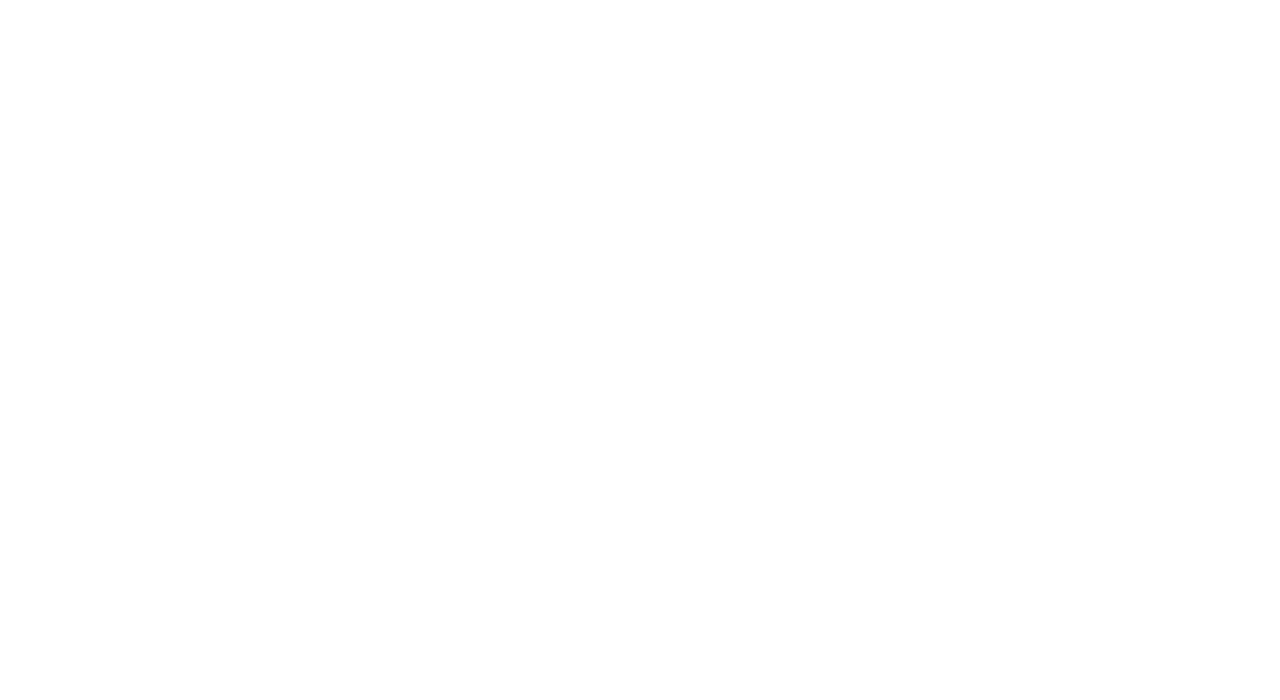
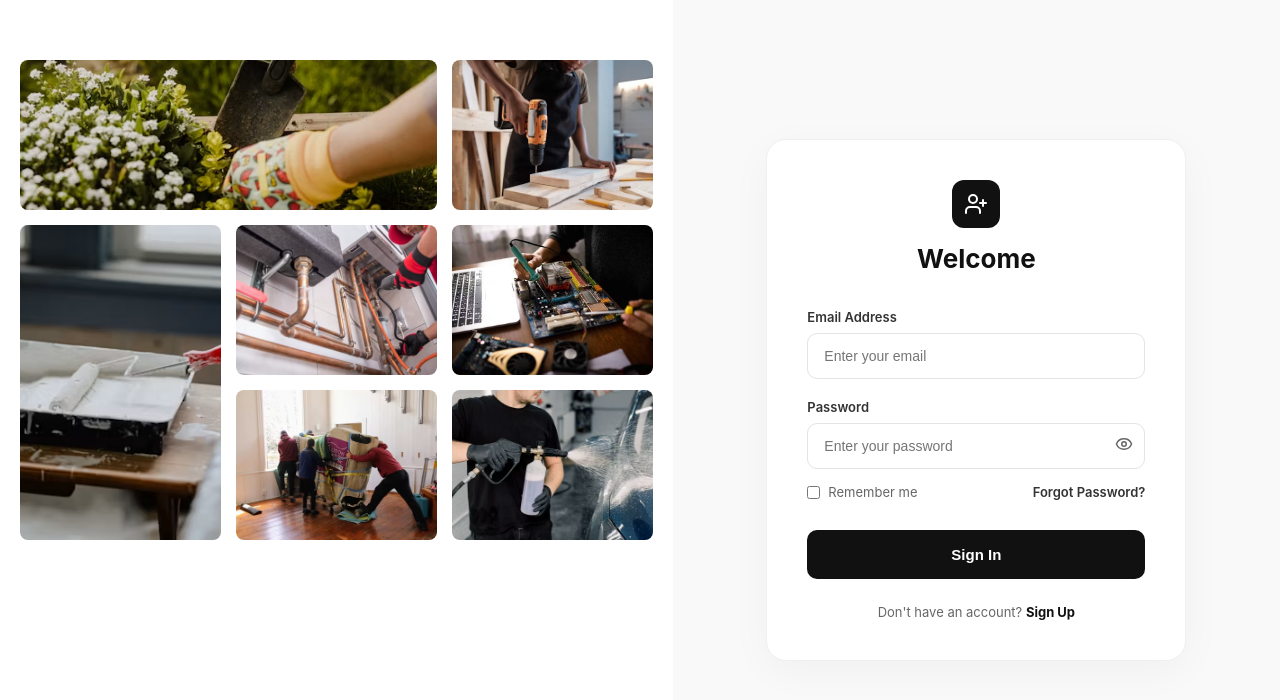
Before and after one commit to springboardmentor210/HireHelper_Team1, a React (Vite) app in the folder client/: page /login in a window 1280 px wide. Before the commit this address had no page. Shown: the top 700 px of the page. Built offline with nearby package versions, Linux system fonts and the light colour scheme.

Commit message:
feat: implement login page

```diff
--- a/client/src/App.jsx
+++ b/client/src/App.jsx
@@ -1,6 +1,6 @@
 import React from 'react';
 import Home from './features/auth/pages/Home';
-
+import Login from './features/auth/pages/Login';
 import VerifyOTP from './features/auth/pages/VerifyOTP';
 import { Routes, Route } from 'react-router-dom';
 
@@ -8,6 +8,7 @@
   return (
     <Routes>
       <Route path="/" element={<Home />} />
+      <Route path="/login" element={<Login />} />
       <Route path="/verify-otp" element={<VerifyOTP />} />
     </Routes>
   );
--- a/client/src/features/auth/pages/Login.css
+++ b/client/src/features/auth/pages/Login.css
@@ -1,4 +1,4 @@
-/*
+
 * {
   box-sizing: border-box;
   margin: 0;
@@ -217,4 +217,4 @@
   .login-right {
     padding: 20px;
   }
-} */
+}
--- a/client/src/features/auth/pages/Login.jsx
+++ b/client/src/features/auth/pages/Login.jsx
@@ -1,100 +1,100 @@
-// import { useState } from 'react';
-// import { Eye, EyeOff } from 'lucide-react';
-// import './Login.css';
+import { useState } from 'react';
+import { Eye, EyeOff } from 'lucide-react';
+import './Login.css';
 
 
-// const Login = () => {
-//   const [email, setEmail] = useState('');
-//   const [password, setPassword] = useState('');
-//   const [showPassword, setShowPassword] = useState(false);
+const Login = () => {
+  const [email, setEmail] = useState('');
+  const [password, setPassword] = useState('');
+  const [showPassword, setShowPassword] = useState(false);
 
-//   const handleSubmit = (e) => {
-//     e.preventDefault();
-//     console.log('Login attempt:', { email, password });
-//   };
+  const handleSubmit = (e) => {
+    e.preventDefault();
+    console.log('Login attempt:', { email, password });
+  };
 
-//   return (
-//     <div className="login-container">
-//       <div className="login-left">
-//         <div className="image-grid">
-//           <div className="grid-item img-1"></div>
-//           <div className="grid-item img-2"></div>
-//           <div className="grid-item img-3"></div>
-//           <div className="grid-item img-4"></div>
-//           <div className="grid-item img-5"></div>
-//           <div className="grid-item img-6"></div>
-//           <div className="grid-item img-7"></div>
-//         </div>
-//       </div>
+  return (
+    <div className="login-container">
+      <div className="login-left">
+        <div className="image-grid">
+          <div className="grid-item img-1"></div>
+          <div className="grid-item img-2"></div>
+          <div className="grid-item img-3"></div>
+          <div className="grid-item img-4"></div>
+          <div className="grid-item img-5"></div>
+          <div className="grid-item img-6"></div>
+          <div className="grid-item img-7"></div>
+        </div>
+      </div>
 
-//       <div className="login-right">
-//         <div className="login-card">
-//           <div className="login-header">
-//             <div className="profile-icon">
-//               <svg width="24" height="24" viewBox="0 0 24 24" fill="none" stroke="currentColor" strokeWidth="2" strokeLinecap="round" strokeLinejoin="round">
-//                 <path d="M16 21v-2a4 4 0 0 0-4-4H6a4 4 0 0 0-4 4v2"></path>
-//                 <circle cx="9" cy="7" r="4"></circle>
-//                 <line x1="19" y1="8" x2="19" y2="14"></line>
-//                 <line x1="22" y1="11" x2="16" y2="11"></line>
-//               </svg>
-//             </div>
-//             <h2>Welcome</h2>
-//           </div>
+      <div className="login-right">
+        <div className="login-card">
+          <div className="login-header">
+            <div className="profile-icon">
+              <svg width="24" height="24" viewBox="0 0 24 24" fill="none" stroke="currentColor" strokeWidth="2" strokeLinecap="round" strokeLinejoin="round">
+                <path d="M16 21v-2a4 4 0 0 0-4-4H6a4 4 0 0 0-4 4v2"></path>
+                <circle cx="9" cy="7" r="4"></circle>
+                <line x1="19" y1="8" x2="19" y2="14"></line>
+                <line x1="22" y1="11" x2="16" y2="11"></line>
+              </svg>
+            </div>
+            <h2>Welcome</h2>
+          </div>
 
-//           <form onSubmit={handleSubmit} className="login-form">
+          <form onSubmit={handleSubmit} className="login-form">
 
-//             <div className="input-group">
-//               <label>Email Address</label>
-//               <input
-//                 type="email"
-//                 placeholder="Enter your email"
-//                 value={email}
-//                 onChange={(e) => setEmail(e.target.value)}
-//                 required
-//               />
-//             </div>
+            <div className="input-group">
+              <label>Email Address</label>
+              <input
+                type="email"
+                placeholder="Enter your email"
+                value={email}
+                onChange={(e) => setEmail(e.target.value)}
+                required
+              />
+            </div>
 
-//             <div className="input-group">
-//               <label>Password</label>
-//               <div className="password-wrapper">
-//                 <input
-//                   type={showPassword ? "text" : "password"}
-//                   placeholder="Enter your password"
-//                   value={password}
-//                   onChange={(e) => setPassword(e.target.value)}
-//                   required
-//                 />
-//                 <button
-//                   type="button"
-//                   className="eye-btn"
-//                   onClick={() => setShowPassword(!showPassword)}
-//                 >
-//                   {showPassword ? <EyeOff size={18} /> : <Eye size={18} />}
-//                 </button>
-//               </div>
-//             </div>
+            <div className="input-group">
+              <label>Password</label>
+              <div className="password-wrapper">
+                <input
+                  type={showPassword ? "text" : "password"}
+                  placeholder="Enter your password"
+                  value={password}
+                  onChange={(e) => setPassword(e.target.value)}
+                  required
+                />
+                <button
+                  type="button"
+                  className="eye-btn"
+                  onClick={() => setShowPassword(!showPassword)}
+                >
+                  {showPassword ? <EyeOff size={18} /> : <Eye size={18} />}
+                </button>
+              </div>
+            </div>
 
-//             <div className="form-actions">
-//               <label className="remember-me">
-//                 <input type="checkbox" />
-//                 <span>Remember me</span>
-//               </label>
-//               <a href="#" className="forgot-link">Forgot Password?</a>
-//             </div>
+            <div className="form-actions">
+              <label className="remember-me">
+                <input type="checkbox" />
+                <span>Remember me</span>
+              </label>
+              <a href="#" className="forgot-link">Forgot Password?</a>
+            </div>
 
-//             <button type="submit" className="login-btn">
-//               Sign In
-//             </button>
-//           </form>
+            <button type="submit" className="login-btn">
+              Sign In
+            </button>
+          </form>
 
-//           <p className="signup-link">
-//             Don't have an account? <a href="#">Sign Up</a>
-//           </p>
-//         </div>
-//       </div>
+          <p className="signup-link">
+            Don't have an account? <a href="#">Sign Up</a>
+          </p>
+        </div>
+      </div>
 
-//     </div>
-//   );
-// };
+    </div>
+  );
+};
 
-// export default Login;
+export default Login;
```
